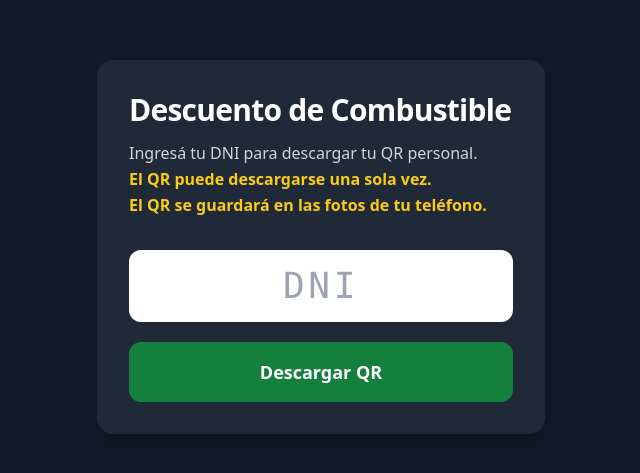
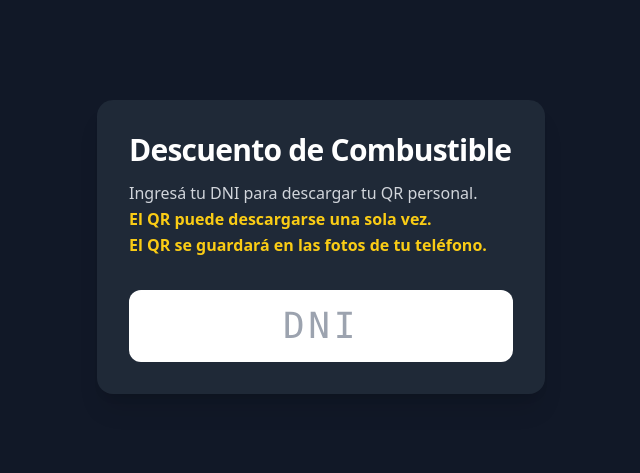
Before and after one commit to julioborn/descuentos, a Next.js app: page /policia in a window 1280 px wide. Shown: the part 153-626 px from the top of the page, without its empty margins (319-959 px from the left). Built offline with nearby package versions, Linux system fonts and the light colour scheme.

Commit message:
policias ios ANDROID prueba 5

```diff
--- a/src/app/policia/page.tsx
+++ b/src/app/policia/page.tsx
@@ -82,6 +82,7 @@ export default function PoliciaPage() {
         setPolicia(null)
         setDni('')
         setQrUrl('')
+        setTarjetaImg(null) // 👈 IMPORTANTE
         setError('')
     }
 
@@ -185,25 +186,6 @@ export default function PoliciaPage() {
   "
                         />
 
-                        <button
-                            disabled={procesando}
-                            onClick={() => {
-                                if (esIOS) {
-                                    descargarIOS()
-                                } else {
-                                    descargarTarjeta()
-                                }
-                            }}
-                            className={`
-    w-full py-4 rounded-xl text-lg font-semibold transition
-    ${esIOS
-                                    ? 'bg-yellow-500 text-black'
-                                    : 'bg-green-700 hover:bg-green-800 text-white'}
-  `}
-                        >
-                            Descargar QR
-                        </button>
-
                         {error && (
                             <p className="text-center text-red-400 text-base font-semibold">
                                 {error}
@@ -254,8 +236,15 @@ export default function PoliciaPage() {
                                     descargarTarjeta()
                                 }
                             }}
+                            className={`
+    w-full py-4 rounded-xl text-lg font-semibold transition
+    ${esIOS
+                                    ? 'bg-yellow-500 text-black'
+                                    : 'bg-green-700 hover:bg-green-800 text-white'}
+    ${procesando ? 'opacity-60 cursor-not-allowed' : ''}
+  `}
                         >
-                            Descargar QR
+                            {procesando ? 'Procesando…' : 'Descargar QR'}
                         </button>
                     </div>
                 )}
```
